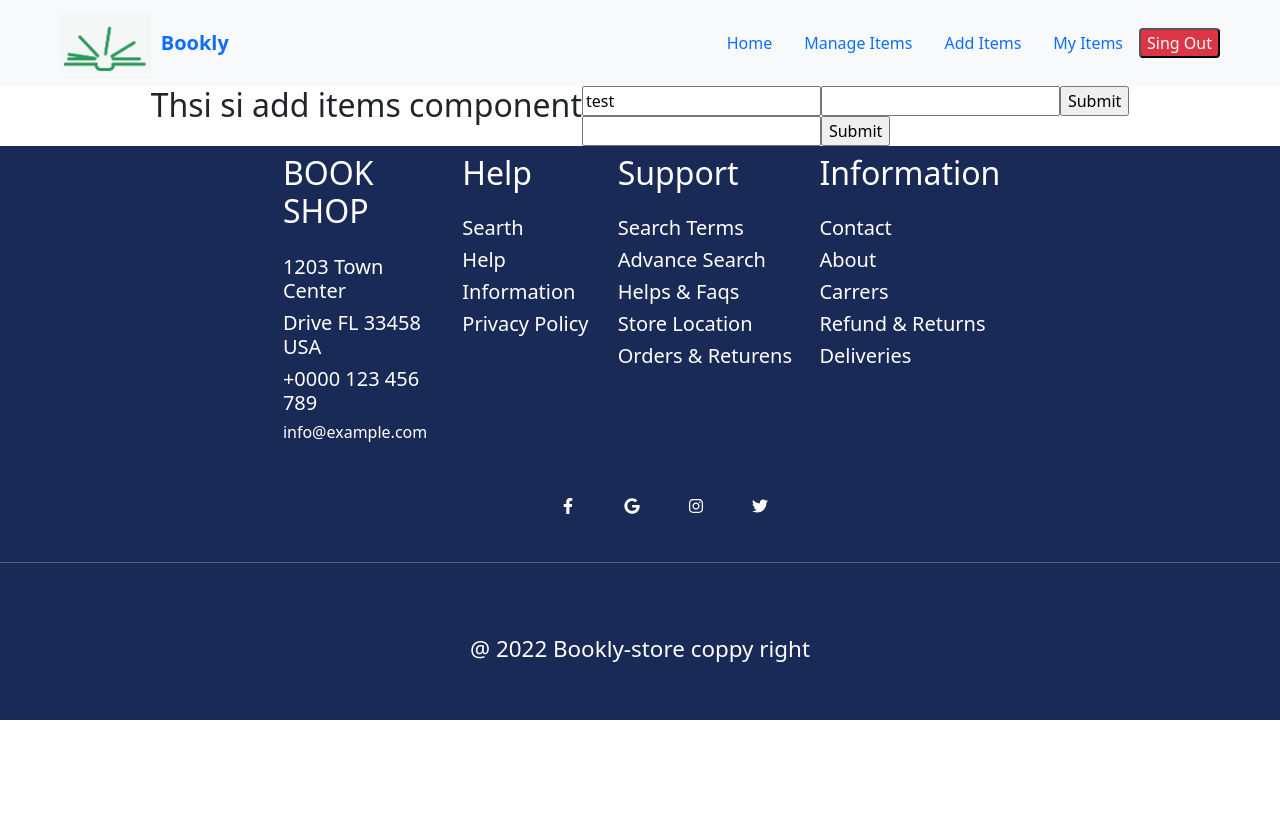
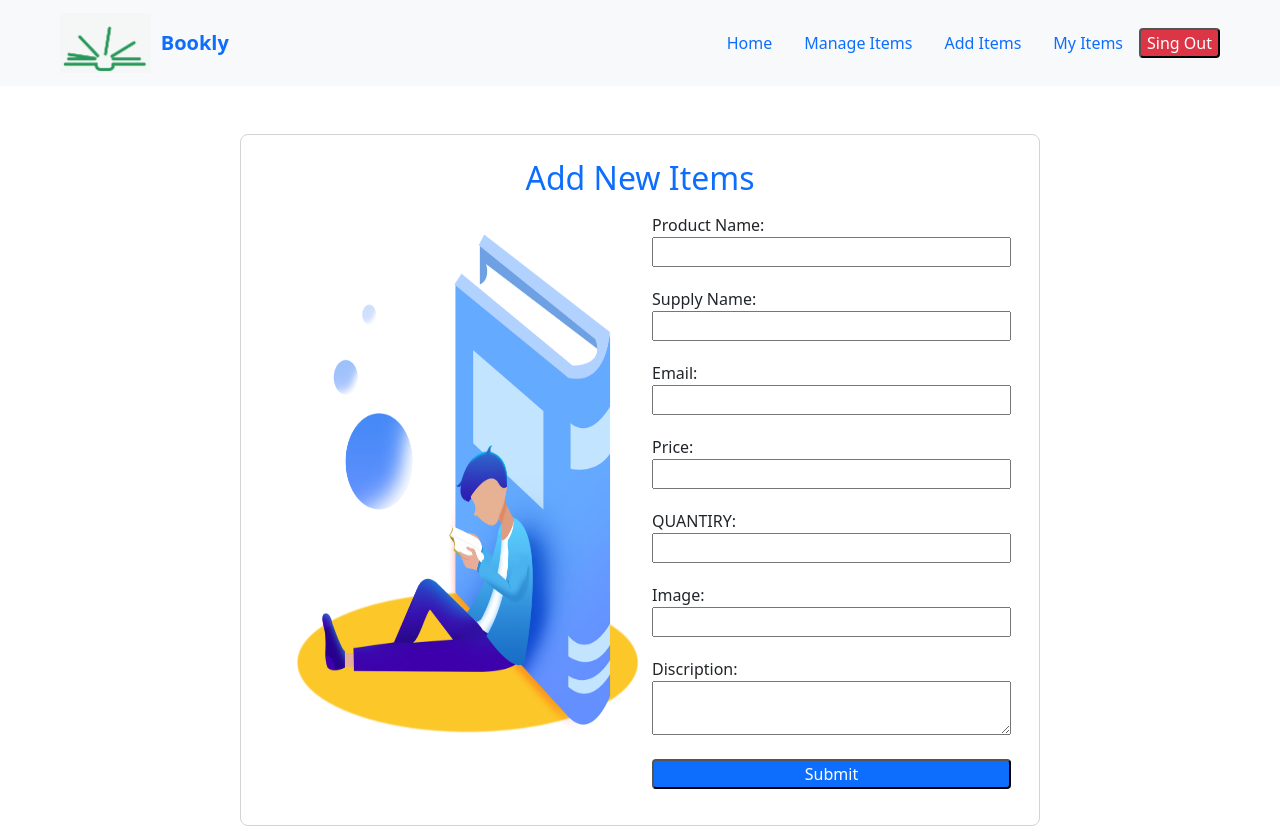
Before and after one commit to suzitsarkar27/Book-inventory-client, a React (Create React App) app: page /additems in a window 1280 px wide. Shown: the top 828 px of the page. Before the commit the page ends 800 px from the top, so only its background shows below. Built offline with nearby package versions, Linux system fonts and the light colour scheme; no server answers; sample sign-in values are in the browser's storage.

Commit message:
additem-from

```diff
--- /dev/null
+++ b/src/Pages/AddItems/AddItems.css
@@ -0,0 +1,13 @@
+
+.react-from{
+    width:800px;
+    border: 1px solid lightgray;
+   border-radius:8px;
+}
+.react-from input{
+    margin-bottom: 20px;
+}
+.logo-img{
+ width:400px;
+ height: 100%;
+}
--- a/src/Pages/AddItems/AddItems.js
+++ b/src/Pages/AddItems/AddItems.js
@@ -1,32 +1,48 @@
 import React from "react";
 import { useForm } from "react-hook-form";
+import logo from "../../image/login.png";
+import "./AddItems.css";
 
 const AddItems = () => {
-  const {
-    register,
-    handleSubmit,
-    watch,
-    formState: { errors },
-  } = useForm();
+  const { register, handleSubmit } = useForm();
   const onSubmit = (data) => console.log(data);
   return (
-    <div className="d-flex justify-content-center">
-      <h2>Thsi si add items component</h2>
-      <form onSubmit={handleSubmit(onSubmit)}>
-        <form onSubmit={handleSubmit(onSubmit)}>
-          <input defaultValue="test" {...register("example")} />
-          <input {...register("exampleRequired", { required: true })} />
-
-          {errors.exampleRequired && <span>This field is required</span>}
-
-          <input type="submit" />
+    <div className="react-from row mx-auto mt-5 mb-5 p-3">
+      <h2 className="text-center mb-3 mt-2 text-primary">Add New Items</h2>
+      <div className="col-md-6">
+        <img className="logo-img pe-3" src={logo} alt="" />
+      </div>
+      <div className="col-md-6">
+        <form className="d-flex flex-column" onSubmit={handleSubmit(onSubmit)}>
+          <label for="prosuct name">Product Name:</label>
+          <input {...register("text")} required />
+          <label for="supply name">Supply Name:</label>
+          <input {...register("text")} required />
+          <label for="email">Email:</label>
+          <input type="email" {...register("email")} required />
+          <label for="Price">Price:</label>
+          <input
+            type="number"
+            {...register("age", { min: 18, max: 99 })}
+            required
+          />
+          <label for="quantity">QUANTIRY:</label>
+          <input
+            type="number"
+            {...register("age", { min: 18, max: 99 })}
+            required
+          />
+          <label for="img">Image:</label>
+          <input type="img" {...register("img")} required />
+          <label for="textarea">Discription:</label>
+          <textarea
+            type="textarea"
+            {...register("age", { min: 18, max: 99 })}
+            required
+          />
+          <input className="mt-4 bg-primary rounded text-white" type="submit" />
         </form>
-        {/* include validation with required or other standard HTML validation rules */}
-        <input {...register("exampleRequired", { required: true })} />
-        {/* errors will return when field validation fails  */}
-        {errors.exampleRequired && <span>This field is required</span>}
-        <input type="submit" />
-      </form>
+      </div>
     </div>
   );
 };
```
Also changed, not shown: src/image/login.png (added).
